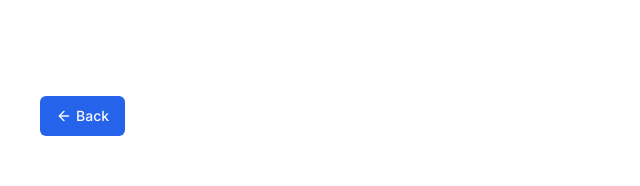
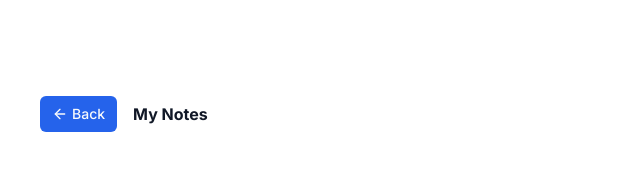
Before and after one commit to Nadav23AnT/NoteNest-AI-app, a Next.js app: page /dashboard in a window 1280 px wide. Shown: the top 186 px of the page, without its empty margins (0-640 px from the left). Built offline with nearby package versions, Linux system fonts and the light colour scheme.

Commit message:
addint title in Dashboard Page

```diff
--- a/src/app/dashboard/page.tsx
+++ b/src/app/dashboard/page.tsx
@@ -1,4 +1,5 @@
 import { Button } from '@/components/ui/button'
+import { UserButton } from '@clerk/nextjs'
 import { ArrowLeft, ArrowRight } from 'lucide-react'
 import Link from "next/link"
 import React from 'react'
@@ -14,11 +15,17 @@ const DashboardPage = (props: Props) => {
         <div className='flex justify-between items-center md:flex-row flex-col'>
           <div className='flex items-center'>
             <Link href='/'>
-              <Button className='bg-blue-600'>
+              <Button className='bg-blue-600' size="sm">
                 <ArrowLeft className='mr-1 w-4 h-4'></ArrowLeft>
                 Back
               </Button>
             </Link>
+            <div className="w-4"></div>
+            <h1 className="text-3x1 font-bold text-gray-900">
+              My Notes
+            </h1>
+            <div className="w-4"></div>
+            <UserButton />
           </div>
         </div>
       </div>
```
